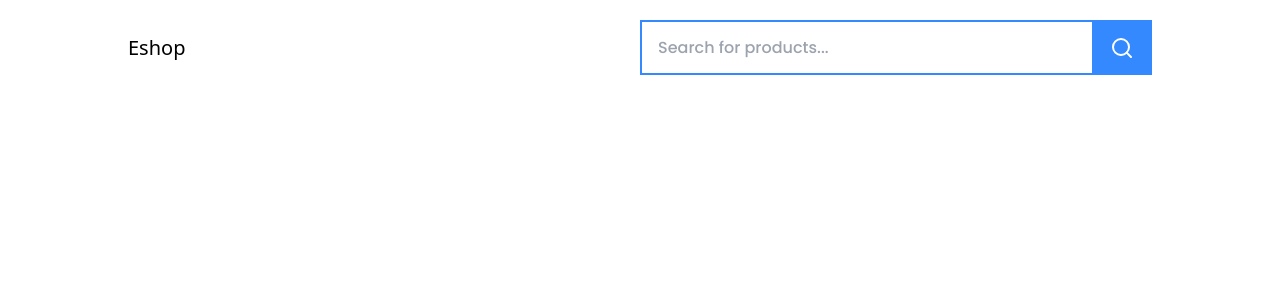
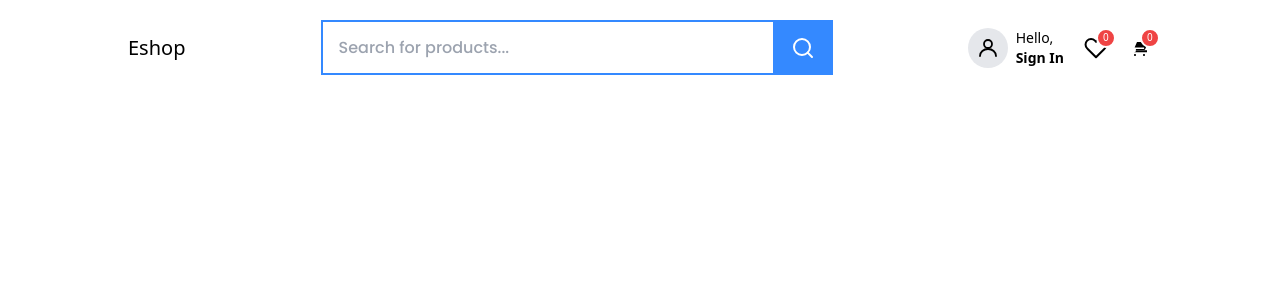
Before and after one commit to rupampw007-droid/Multi-Vendor-Ecommerce, a Next.js app in the folder apps/user-ui/: page / in a window 1280 px wide. Shown: the top 300 px of the page. Built offline with nearby package versions, Linux system fonts and the light colour scheme.

Commit message:
header design done

```diff
--- /dev/null
+++ b/apps/user-ui/src/assets/svgs/cart-icon.tsx
@@ -0,0 +1,14 @@
+export const CartIcon = () => (
+  <svg
+	width="24"
+	height="24"
+	viewBox="0 0 24 24"
+	fill="none"
+	xmlns="http://www.w3.org/2000/svg"
+  >
+	<path
+	  d="M7 18C6.45 18 6 18.45 6 19C6 19.55 6.45 20 7 20C7.55 20 8 19.55 8 19C8 18.45 7.55 18 7 18ZM16 18C15.45 18 15 18.45 15 19C15 19.55 15.45 20 16 20C16.55 20 17 19.55 17 19C17 18.45 16.55 18 16 18ZM7.2 14H16.1C16.6 14 17.05 13.65 17.2 13.2L19.95 6H9L6.62 11.6H16.1V13H7.58C7.91 13.35 8.16 13.8 8.16 14.3C8.16 15.41 7.25 16.3 6.14 16.3H19V14.3H8.16C8.16 14.3 7.2 14 7.2 14Z"
+	  fill="currentColor"
+	/>
+  </svg>
+);
--- /dev/null
+++ b/apps/user-ui/src/assets/svgs/heart-icon.tsx
@@ -0,0 +1,14 @@
+export const HeartIcon = () => (
+    <svg
+        width="24"
+        height="24"
+        viewBox="0 0 24 24"
+        fill="none"
+        stroke="currentColor"
+        strokeWidth="2"
+        strokeLinecap="round"
+        strokeLinejoin="round"
+    >
+        <path d="M20.84 4.61a5.5 5.5 0 0 0-7.78 0L12 5.67l-1.06-1.06a5.5 5.5 0 0 0-7.78 7.78l1.06 1.06L12 21.23l7.78-7.78 1.06-1.06a5.5 5.5 0 0 0 0-7.78z"></path>
+    </svg>
+);
--- /dev/null
+++ b/apps/user-ui/src/assets/svgs/profie-icon.tsx
@@ -0,0 +1,38 @@
+import React from "react";
+
+interface ProfileIconProps {
+  size?: number;
+  color?: string;
+  className?: string;
+}
+
+const ProfileIcon: React.FC<ProfileIconProps> = ({
+  size = 24,
+  color = "currentColor",
+  className,
+}) => {
+  return (
+    <svg
+      xmlns="http://www.w3.org/2000/svg"
+      width={size}
+      height={size}
+      viewBox="0 0 24 24"
+      fill="none"
+      stroke={color}
+      strokeWidth={1.8}
+      strokeLinecap="round"
+      strokeLinejoin="round"
+      className={className}
+      aria-label="Profile"
+      role="img"
+    >
+      {/* Head */}
+      <circle cx="12" cy="8" r="4" />
+      {/* Shoulders / body */}
+      <path d="M4 20c0-4 3.6-7 8-7s8 3 8 7" />
+    </svg>
+  );
+};
+
+export { ProfileIcon };
+export default ProfileIcon;
--- a/apps/user-ui/src/shared/widgets/header/header.tsx
+++ b/apps/user-ui/src/shared/widgets/header/header.tsx
@@ -1,24 +1,65 @@
+import { CartIcon } from '@/assets/svgs/cart-icon';
+import { HeartIcon } from '@/assets/svgs/heart-icon';
+import ProfileIcon from '@/assets/svgs/profie-icon';
 import { Search } from 'lucide-react';
 import Link from 'next/link';
 import React from 'react';
 
 const Header = () => {
-  return <div className="w-full bg-white">
-    <div className='w-[80%] py-5 m-auto flex items-center justify-between'>
+  return (
+    <div className="w-full bg-white">
+      <div className="w-[80%] py-5 m-auto flex items-center justify-between">
+        {/* Logo */}
         <div>
-            <Link href={"/"}>
-            <span className='text-xl font-[500]'>Eshop</span></Link>
+          <Link href={'/'}>
+            <span className="text-xl font-[500]">Eshop</span>
+          </Link>
         </div>
+
+        {/* Search bar */}
         <div className="w-[50%] relative">
-            <input type='text' placeholder='Search for products...'
-            className='w-full px-4 font-Poppins font-medium border-[2.5px] border-[#3489ff] outline-none h-[55px]'/>
-<div className="w-[60px] cursor-pointer flex items-center justify-center h-[55px] bg-[#3489ff] absolute top-0 right-0">
-    <Search color='white' />
-</div>
+          <input
+            type="text"
+            placeholder="Search for products..."
+            className="w-full px-4 font-Poppins font-medium border-[2.5px] border-[#3489ff] outline-none h-[55px]"
+          />
+          <div className="w-[60px] cursor-pointer flex items-center justify-center h-[55px] bg-[#3489ff] absolute top-0 right-0">
+            <Search color="white" />
+          </div>
         </div>
+
+        {/* Profile + actions */}
+        <div className="flex items-center gap-5">
+          {/* Sign in */}
+          <Link href={'/login'} className="flex items-center gap-2">
+            <div className="w-10 h-10 bg-gray-200 rounded-full flex items-center justify-center">
+              <ProfileIcon />
+            </div>
+            <div>
+              <span className="block font-medium text-sm">Hello,</span>
+              <span className="block font-semibold text-sm">Sign In</span>
+            </div>
+          </Link>
+
+          {/* Wishlist */}
+          <Link href={'/wishlist'} className="relative">
+            <HeartIcon />
+            <div className="w-5 h-5 border-2 border-white bg-red-500 rounded-full flex items-center justify-center absolute -top-2 -right-2">
+              <span className="text-white font-medium text-[10px]">0</span>
+            </div>
+          </Link>
+
+          {/* Cart */}
+          <Link href={'/cart'} className="relative">
+            <CartIcon />
+            <div className="w-5 h-5 border-2 border-white bg-red-500 rounded-full flex items-center justify-center absolute -top-2 -right-2">
+              <span className="text-white font-medium text-[10px]">0</span>
+            </div>
+          </Link>
+        </div>
+      </div>
     </div>
-    </div>;
-
+  );
 };
 
 export default Header;
```
